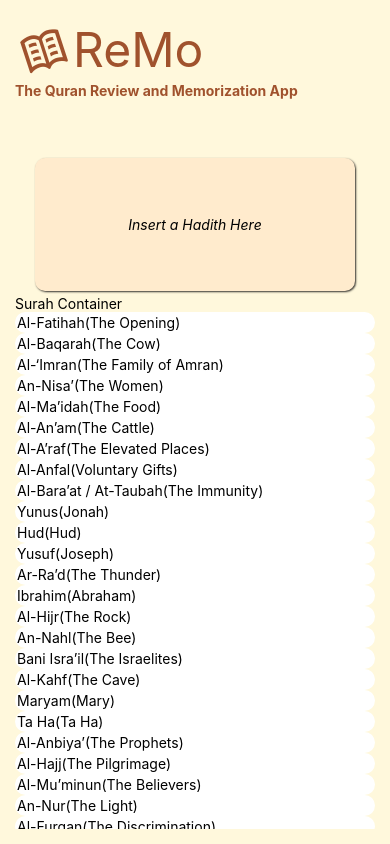
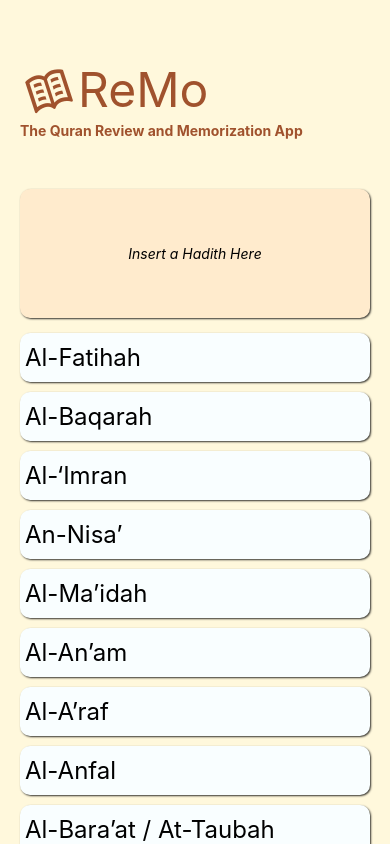
Before and after one commit to Ibrahimans/remo, a React Native app: screen / in a window 390 px wide. Built offline with nearby package versions, Linux system fonts and the light colour scheme.

Commit message:
css changes

```diff
--- a/App.js
+++ b/App.js
@@ -28,7 +28,6 @@ export default function App() {
       <Hadith/>
 
       <View style={styles.surahsContainer}>
-        <Text>Surah Container</Text>
         <SurahsContainer />
       </View>
     </View>
@@ -39,11 +38,11 @@ const styles = StyleSheet.create({
   container: {
     flex: 1,
     backgroundColor: '#FFF8DC',
-    padding: 15,
   },
   appNameContainer: {
     flex: 1,
-    paddingTop: 5
+    paddingTop: 60,
+    paddingHorizontal: 20
   },
   appName: {
     fontSize: 48,
--- a/src/components/Hadith.jsx
+++ b/src/components/Hadith.jsx
@@ -21,7 +21,7 @@ const styles = StyleSheet.create({
 
         borderRadius: 10,
         marginHorizontal: 20,
-        marginVertical: 4,
+        marginBottom: 10,
         backgroundColor: "#FFEBCD",
     },
 });
--- a/src/components/Surah.jsx
+++ b/src/components/Surah.jsx
@@ -4,7 +4,7 @@ export default function Surah(props) {
     // {console.log(props)}
     return (
         <View style={styles.container}>
-            <Text>{props.name}</Text>
+            <Text style={{fontSize: 24}}>{props.name}</Text>
         </View>
     )
 }
@@ -12,11 +12,18 @@ export default function Surah(props) {
 const styles = StyleSheet.create({
     container: {
         justifyContent: "center",
-        backgroundColor: "white",
-        borderRadius: 40,
-        shadowColor: "black",
+        backgroundColor: "#F9FEFF",
+        borderRadius: 10,
+        shadowColor: "#000000",
         shadowOpacity: 0.8,
-        padding: 2,
-
+        shadowRadius: 2,
+        shadowOffset: {
+        height: 1,
+        width: 1
+        },
+        paddingHorizontal: 5,
+        paddingVertical: 10,
+        marginVertical: 5,
+        marginHorizontal: 20,
     }
 })
--- a/src/data/surahs.json
+++ b/src/data/surahs.json
@@ -1,116 +1,116 @@
 [
-    {"name": "Al-Fatihah(The Opening)", "id": 1},
-    {"name": "Al-Baqarah(The Cow)", "id": 2},
-    {"name": "Al-‘Imran(The Family of Amran)", "id": 3},
-    {"name": "An-Nisa’(The Women)", "id": 4},
-    {"name": "Al-Ma’idah(The Food)", "id": 5},
-    {"name": "Al-An’am(The Cattle)", "id": 6},
-    {"name": "Al-A’raf(The Elevated Places)", "id": 7},
-    {"name": "Al-Anfal(Voluntary Gifts)", "id": 8},
-    {"name": "Al-Bara’at / At-Taubah(The Immunity)", "id": 9},
-    {"name": "Yunus(Jonah)", "id": 10},
-    {"name": "Hud(Hud)", "id": 11},
-    {"name": "Yusuf(Joseph)", "id": 12},
-    {"name": "Ar-Ra’d(The Thunder)", "id": 13},
-    {"name": "Ibrahim(Abraham)", "id": 14},
-    {"name": "Al-Hijr(The Rock)", "id": 15},
-    {"name": "An-Nahl(The Bee)", "id": 16},
-    {"name": "Bani Isra’il(The Israelites)", "id": 17},
-    {"name": "Al-Kahf(The Cave)", "id": 18},
-    {"name": "Maryam(Mary)", "id": 19},
-    {"name": "Ta Ha(Ta Ha)", "id": 20},
-    {"name": "Al-Anbiya’(The Prophets)", "id": 21},
-    {"name": "Al-Hajj(The Pilgrimage)", "id": 22},
-    {"name": "Al-Mu’minun(The Believers)", "id": 23},
-    {"name": "An-Nur(The Light)", "id": 24},
-    {"name": "Al-Furqan(The Discrimination)", "id": 25},
-    {"name": "Ash-Shu’ara’(The Poets)", "id": 26},
-    {"name": "An-Naml(The Naml)", "id": 27},
-    {"name": "Al-Qasas(The Narrative)", "id": 28},
-    {"name": "Al-‘Ankabut(The Spider)", "id": 29},
-    {"name": "Ar-Rum(The Romans)", "id": 30},
-    {"name": "Luqman(Luqman)", "id": 31},
-    {"name": "As-Sajdah(The Adoration)", "id": 32},
-    {"name": "Al-Ahzab(The Allies)", "id": 33},
-    {"name": "Al-Saba’(The Saba’)", "id": 34},
-    {"name": "Al-Fatir(The Originator)", "id": 35},
-    {"name": "Ya Sin(Ya Sin)", "id": 36},
-    {"name": "As-Saffat(Those Ranging in Ranks)", "id": 37},
-    {"name": "Sad(Sad)", "id": 38},
-    {"name": "Az-Zumar(The Companies)", "id": 39},
-    {"name": "Al-Mu’min(The Believer)", "id": 40},
-    {"name": "Ha Mim(Ha Mim)", "id": 41},
-    {"name": "Ash-Shura(Counsel)", "id": 42},
-    {"name": "Az-Zukhruf(Gold)", "id": 43},
-    {"name": "Ad-Dukhan(The Drought)", "id": 44},
-    {"name": "Al-Jathiyah(The Kneeling)", "id": 45},
-    {"name": "Al-Ahqaf(The Sandhills)", "id": 46},
-    {"name": "Muhammad(Muhammad)", "id": 47},
-    {"name": "Al-Fath(The Victory)", "id": 48},
-    {"name": "Al-Hujurat(The Apartments)", "id": 49},
-    {"name": "Qaf(Qaf)", "id": 50},
-    {"name": "Ad-Dhariyat(The Scatterers)", "id": 51},
-    {"name": "At-Tur(The Mountain)", "id": 52},
-    {"name": "An-Najm(The Star)", "id": 53},
-    {"name": "Al-Qamar(The Moon)", "id": 54},
-    {"name": "Ar-Rahman(The Beneficent)", "id": 55},
-    {"name": "Al-Waqi’ah(The Event)", "id": 56},
-    {"name": "Al-Hadid(Iron)", "id": 57},
-    {"name": "Al-Mujadilah(The Pleading Woman)", "id": 58},
-    {"name": "Al-Hashr(The Banishment)", "id": 59},
-    {"name": "Al-Mumtahanah(The Woman who is Examined)", "id": 60},
-    {"name": "As-Saff(The Ranks)", "id": 61},
-    {"name": "Al-Jumu’ah(The Congregation)", "id": 62},
-    {"name": "Al-Munafiqun(The Hypocrites)", "id": 63},
-    {"name": "At-Taghabun(The Manifestation of Losses)", "id": 64},
-    {"name": "At-Talaq(Divorce)", "id": 65},
-    {"name": "At-Tahrim(The Prohibition)", "id": 66},
-    {"name": "Al-Mulk(The Kingdom)", "id": 67},
-    {"name": "Al-Qalam(The Pen)", "id": 68},
-    {"name": "Al-Haqqah(The Sure Truth)", "id": 69},
-    {"name": "Al-Ma’arij(The Ways of Ascent)", "id": 70},
-    {"name": "Nuh(Noah)", "id": 71},
-    {"name": "Al-Jinn(The Jinn)", "id": 72},
-    {"name": "Al-Muzzammil(The One Covering Himself)", "id": 73},
-    {"name": "Al-Muddaththir(The One Wrapping Himself Up)", "id": 74},
-    {"name": "Al-Qiyamah(The Resurrection)", "id": 75},
-    {"name": "Al-Insan(The Man)", "id": 76},
-    {"name": "Al-Mursalat(Those Sent Forth)", "id": 77},
-    {"name": "An-Naba’(The Announcement)", "id": 78},
-    {"name": "An-Nazi’at(Those Who Yearn)", "id": 79},
-    {"name": "‘Abasa(He Frowned)", "id": 80},
-    {"name": "At-Takwir(The Folding Up)", "id": 81},
-    {"name": "Al-Infitar(The Cleaving)", "id": 82},
-    {"name": "At-Tatfif(Default in Duty)", "id": 83},
-    {"name": "Al-Inshiqaq(The Bursting Asunder)", "id": 84},
-    {"name": "Al-Buruj(The Stars)", "id": 85},
-    {"name": "At-Tariq(The Comer by Night)", "id": 86},
-    {"name": "Al-A’la(The Most High)", "id": 87},
-    {"name": "Al-Ghashiyah(The Overwhelming Event)", "id": 88},
-    {"name": "Al-Fajr(The Daybreak)", "id": 89},
-    {"name": "Al-Balad(The City)", "id": 90},
-    {"name": "Ash-Shams(The Sun)", "id": 91},
-    {"name": "Al-Lail(The Night)", "id": 92},
-    {"name": "Ad-Duha(The Brightness of the Day)", "id": 93},
-    {"name": "Al-Inshirah(The Expansion)", "id": 94},
-    {"name": "At-Tin(The Fig)", "id": 95},
-    {"name": "Al-‘Alaq(The Clot)", "id": 96},
-    {"name": "Al-Qadr(The Majesty)", "id": 97},
-    {"name": "Al-Bayyinah(The Clear Evidence)", "id": 98},
-    {"name": "Al-Zilzal(The Shaking)", "id": 99},
-    {"name": "Al-‘Adiyat(The Assaulters)", "id": 100},
-    {"name": "Al-Qari’ah(The Calamity)", "id": 101},
-    {"name": "At-Takathur(The Abundance of Wealth)", "id": 102},
-    {"name": "Al-‘Asr(The Time)", "id": 103},
-    {"name": "Al-Humazah(The Slanderer)", "id": 104},
-    {"name": "Al-Fil(The Elephant)", "id": 105},
-    {"name": "Al-Quraish(The Quraish)", "id": 106},
-    {"name": "Al-Ma’un(Acts of Kindness)", "id": 107},
-    {"name": "Al-Kauthar(The Abundance of Good)", "id": 108},
-    {"name": "Al-Kafirun(The Disbelievers)", "id": 109},
-    {"name": "An-Nasr(The Help)", "id": 110},
-    {"name": "Al-Lahab(The Flame)", "id": 111},
-    {"name": "Al-Ikhlas(The Unity)", "id": 112},
-    {"name": "Al-Falaq(The Dawn)", "id": 113},
-    {"name": "An-Nas(The Men)", "id": 114}
+    {"name": "Al-Fatihah", "id": 1},
+    {"name": "Al-Baqarah", "id": 2},
+    {"name": "Al-‘Imran", "id": 3},
+    {"name": "An-Nisa’", "id": 4},
+    {"name": "Al-Ma’idah", "id": 5},
+    {"name": "Al-An’am", "id": 6},
+    {"name": "Al-A’raf", "id": 7},
+    {"name": "Al-Anfal", "id": 8},
+    {"name": "Al-Bara’at / At-Taubah", "id": 9},
+    {"name": "Yunus", "id": 10},
+    {"name": "Hud", "id": 11},
+    {"name": "Yusuf", "id": 12},
+    {"name": "Ar-Ra’d", "id": 13},
+    {"name": "Ibrahim", "id": 14},
+    {"name": "Al-Hijr", "id": 15},
+    {"name": "An-Nahl", "id": 16},
+    {"name": "Bani Isra’il", "id": 17},
+    {"name": "Al-Kahf", "id": 18},
+    {"name": "Maryam", "id": 19},
+    {"name": "Ta Ha", "id": 20},
+    {"name": "Al-Anbiya’", "id": 21},
+    {"name": "Al-Hajj", "id": 22},
+    {"name": "Al-Mu’minun", "id": 23},
+    {"name": "An-Nur", "id": 24},
+    {"name": "Al-Furqan", "id": 25},
+    {"name": "Ash-Shu’ara’", "id": 26},
+    {"name": "An-Naml", "id": 27},
+    {"name": "Al-Qasas", "id": 28},
+    {"name": "Al-‘Ankabut", "id": 29},
+    {"name": "Ar-Rum", "id": 30},
+    {"name": "Luqman", "id": 31},
+    {"name": "As-Sajdah", "id": 32},
+    {"name": "Al-Ahzab", "id": 33},
+    {"name": "Al-Saba’", "id": 34},
+    {"name": "Al-Fatir", "id": 35},
+    {"name": "Ya Sin", "id": 36},
+    {"name": "As-Saffat", "id": 37},
+    {"name": "Sad", "id": 38},
+    {"name": "Az-Zumar", "id": 39},
+    {"name": "Al-Mu’min", "id": 40},
+    {"name": "Ha Mim", "id": 41},
+    {"name": "Ash-Shura", "id": 42},
+    {"name": "Az-Zukhruf", "id": 43},
+    {"name": "Ad-Dukhan", "id": 44},
+    {"name": "Al-Jathiyah", "id": 45},
+    {"name": "Al-Ahqaf", "id": 46},
+    {"name": "Muhammad", "id": 47},
+    {"name": "Al-Fath", "id": 48},
+    {"name": "Al-Hujurat", "id": 49},
+    {"name": "Qaf", "id": 50},
+    {"name": "Ad-Dhariyat", "id": 51},
+    {"name": "At-Tur", "id": 52},
+    {"name": "An-Najm", "id": 53},
+    {"name": "Al-Qamar", "id": 54},
+    {"name": "Ar-Rahman", "id": 55},
+    {"name": "Al-Waqi’ah", "id": 56},
+    {"name": "Al-Hadid", "id": 57},
+    {"name": "Al-Mujadilah", "id": 58},
+    {"name": "Al-Hashr", "id": 59},
+    {"name": "Al-Mumtahanah", "id": 60},
+    {"name": "As-Saff", "id": 61},
+    {"name": "Al-Jumu’ah", "id": 62},
+    {"name": "Al-Munafiqun", "id": 63},
+    {"name": "At-Taghabun", "id": 64},
+    {"name": "At-Talaq", "id": 65},
+    {"name": "At-Tahrim", "id": 66},
+    {"name": "Al-Mulk", "id": 67},
+    {"name": "Al-Qalam", "id": 68},
+    {"name": "Al-Haqqah", "id": 69},
+    {"name": "Al-Ma’arij", "id": 70},
+    {"name": "Nuh", "id": 71},
+    {"name": "Al-Jinn", "id": 72},
+    {"name": "Al-Muzzammil", "id": 73},
+    {"name": "Al-Muddaththir", "id": 74},
+    {"name": "Al-Qiyamah", "id": 75},
+    {"name": "Al-Insan", "id": 76},
+    {"name": "Al-Mursalat", "id": 77},
+    {"name": "An-Naba’", "id": 78},
+    {"name": "An-Nazi’at", "id": 79},
+    {"name": "‘Abasa", "id": 80},
+    {"name": "At-Takwir", "id": 81},
+    {"name": "Al-Infitar", "id": 82},
+    {"name": "At-Tatfif", "id": 83},
+    {"name": "Al-Inshiqaq", "id": 84},
+    {"name": "Al-Buruj", "id": 85},
+    {"name": "At-Tariq", "id": 86},
+    {"name": "Al-A’la", "id": 87},
+    {"name": "Al-Ghashiyah", "id": 88},
+    {"name": "Al-Fajr", "id": 89},
+    {"name": "Al-Balad", "id": 90},
+    {"name": "Ash-Shams", "id": 91},
+    {"name": "Al-Lail", "id": 92},
+    {"name": "Ad-Duha", "id": 93},
+    {"name": "Al-Inshirah", "id": 94},
+    {"name": "At-Tin", "id": 95},
+    {"name": "Al-‘Alaq", "id": 96},
+    {"name": "Al-Qadr", "id": 97},
+    {"name": "Al-Bayyinah", "id": 98},
+    {"name": "Al-Zilzal", "id": 99},
+    {"name": "Al-‘Adiyat", "id": 100},
+    {"name": "Al-Qari’ah", "id": 101},
+    {"name": "At-Takathur", "id": 102},
+    {"name": "Al-‘Asr", "id": 103},
+    {"name": "Al-Humazah", "id": 104},
+    {"name": "Al-Fil", "id": 105},
+    {"name": "Al-Quraish", "id": 106},
+    {"name": "Al-Ma’un", "id": 107},
+    {"name": "Al-Kauthar", "id": 108},
+    {"name": "Al-Kafirun", "id": 109},
+    {"name": "An-Nasr", "id": 110},
+    {"name": "Al-Lahab", "id": 111},
+    {"name": "Al-Ikhlas", "id": 112},
+    {"name": "Al-Falaq", "id": 113},
+    {"name": "An-Nas", "id": 114}
 ]
```
